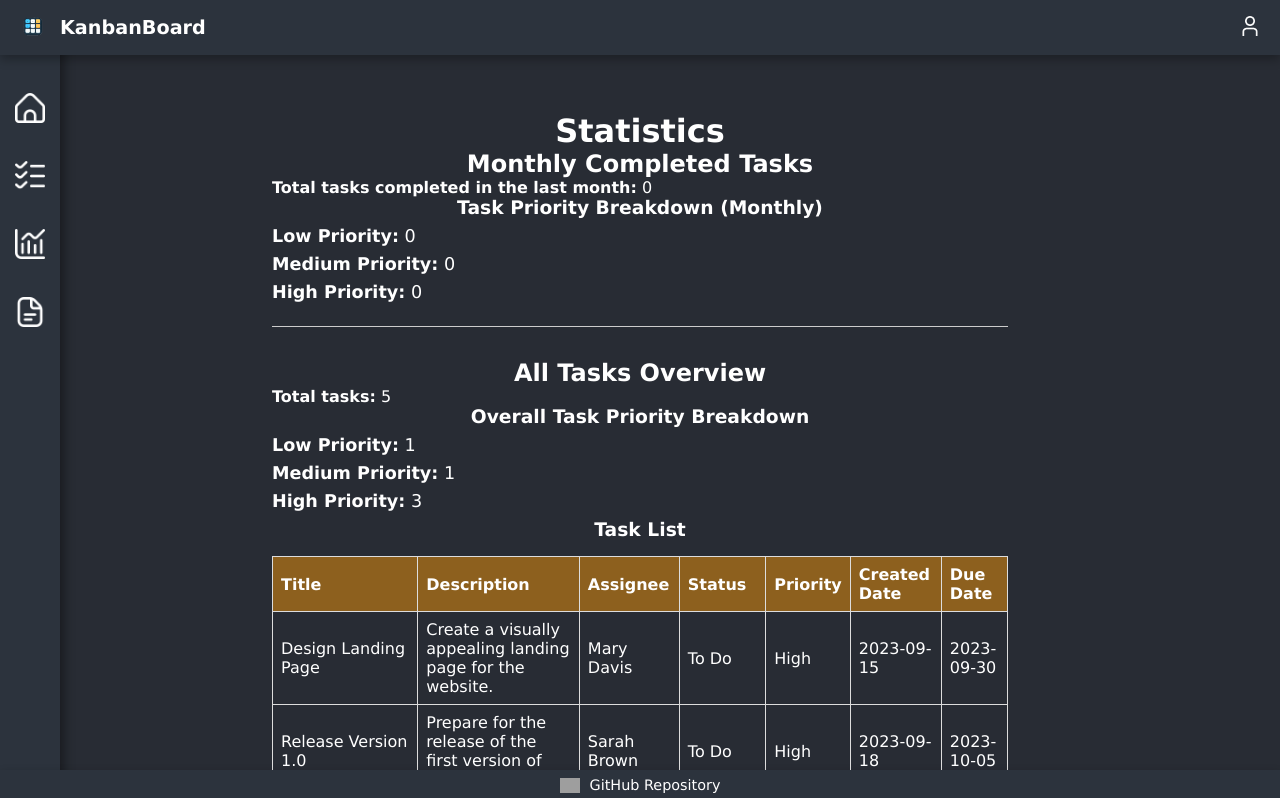
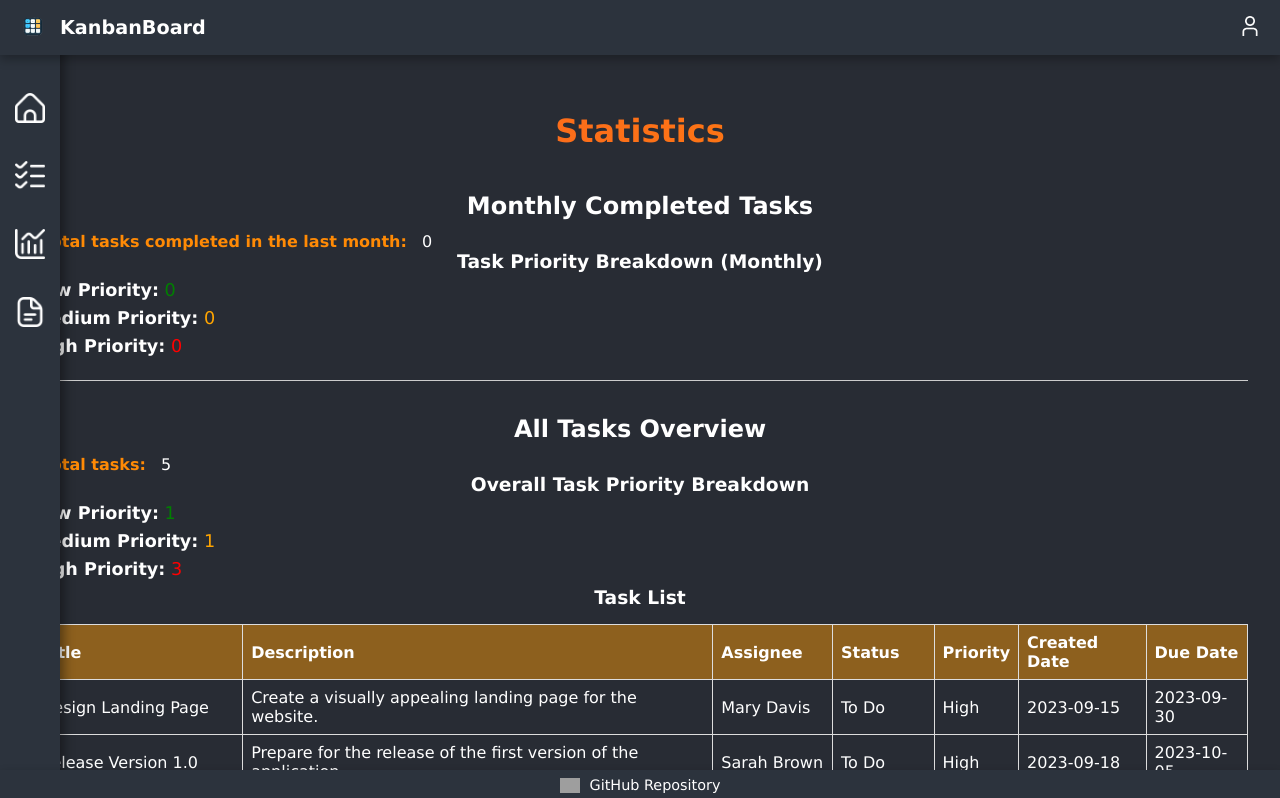
Before and after one commit to danielaprimacov/react-kanban-board, a React (Vite) app: page /statistics in a window 1280 px wide. Shown: the top 798 px of the page. Built offline with nearby package versions, Linux system fonts and the light colour scheme; grey boxes are pictures that could not be loaded.

Commit message:
Styling the Statistics Page

```diff
--- a/src/assets/components/Statistics/Statistics.jsx
+++ b/src/assets/components/Statistics/Statistics.jsx
@@ -13,8 +13,6 @@ function Statistics() {
   const doneTasks = allTasks.filter(
     (task) => task.status.toLowerCase() === "done"
   );
-
-  console.log(doneTasks);
 
   // Calculate the date one month ago.
   const oneMonthAgo = new Date();
@@ -46,25 +44,25 @@ function Statistics() {
 
   return (
     <div className={classes.statistics}>
-      <h1>Statistics</h1>
+      <h1 className={classes["highlight-text"]}>Statistics</h1>
 
       {/* Monthly Statistics Section */}
       <section className={classes.section}>
         <h2>Monthly Completed Tasks</h2>
-        <p>
+        <p className={classes["total-tasks"]}>
           <strong>Total tasks completed in the last month:</strong>{" "}
           {tasksCompletedLastMonth.length}
         </p>
         <h3>Task Priority Breakdown (Monthly)</h3>
         <ul>
-          <li>
+          <li className={classes["low-priority"]}>
             <strong>Low Priority:</strong> {monthlyPriorityCounts.low || 0}
           </li>
-          <li>
+          <li className={classes["medium-priority"]}>
             <strong>Medium Priority:</strong>{" "}
             {monthlyPriorityCounts.medium || 0}
           </li>
-          <li>
+          <li className={classes["high-priority"]}>
             <strong>High Priority:</strong> {monthlyPriorityCounts.high || 0}
           </li>
         </ul>
@@ -73,19 +71,19 @@ function Statistics() {
       {/* Overall Tasks Section */}
       <section className={classes.section}>
         <h2>All Tasks Overview</h2>
-        <p>
+        <p className={classes["total-tasks"]}>
           <strong>Total tasks:</strong> {allTasks.length}
         </p>
         <h3>Overall Task Priority Breakdown</h3>
         <ul>
-          <li>
+          <li className={classes["low-priority"]}>
             <strong>Low Priority:</strong> {overallPriorityCounts.low || 0}
           </li>
-          <li>
+          <li className={classes["medium-priority"]}>
             <strong>Medium Priority:</strong>{" "}
             {overallPriorityCounts.medium || 0}
           </li>
-          <li>
+          <li className={classes["high-priority"]}>
             <strong>High Priority:</strong> {overallPriorityCounts.high || 0}
           </li>
         </ul>
--- a/src/assets/components/Statistics/Statistics.module.css
+++ b/src/assets/components/Statistics/Statistics.module.css
@@ -1,14 +1,47 @@
+.highlight-text {
+  background: linear-gradient(90deg, #f9572a, #ff8a05);
+  background-clip: text;
+  -webkit-background-clip: text;
+  -webkit-text-fill-color: transparent;
+}
+
 .statistics {
   padding: 2rem;
-  max-width: 800px;
+  max-width: 1300px;
   margin: 0 auto;
   font-family: sans-serif;
+}
+
+.total-tasks > * {
+  margin: 10px;
+  color: #ff8a05;
+}
+
+.low-priority {
+  color: green;
+}
+
+.medium-priority {
+  color: orange;
+}
+
+.high-priority {
+  color: red;
 }
 
 .statistics h1,
 .statistics h2,
 .statistics h3 {
   text-align: center;
+}
+
+.statistics h1 {
+  padding-bottom: 30px;
+}
+
+.statistics h2 {
+  padding: 2px;
+  margin: 10px;
 }
 
 .section {
```
